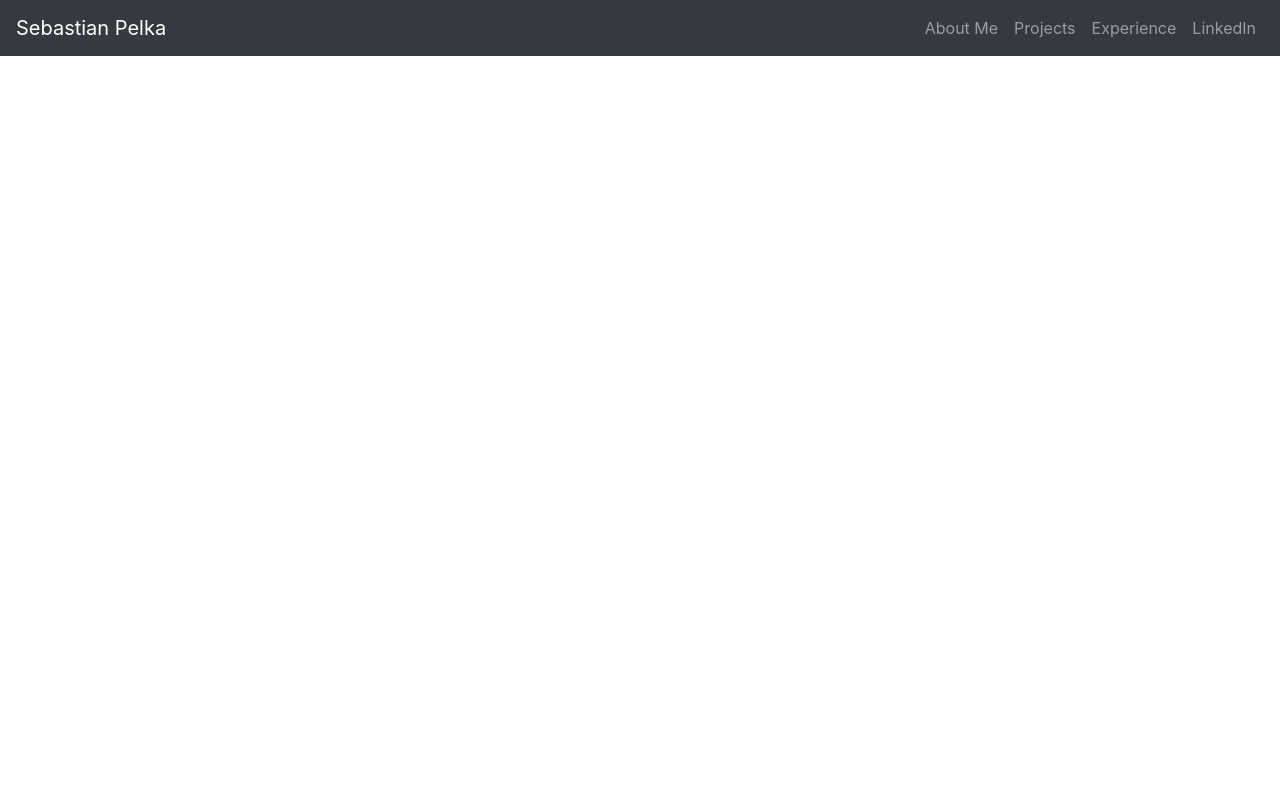
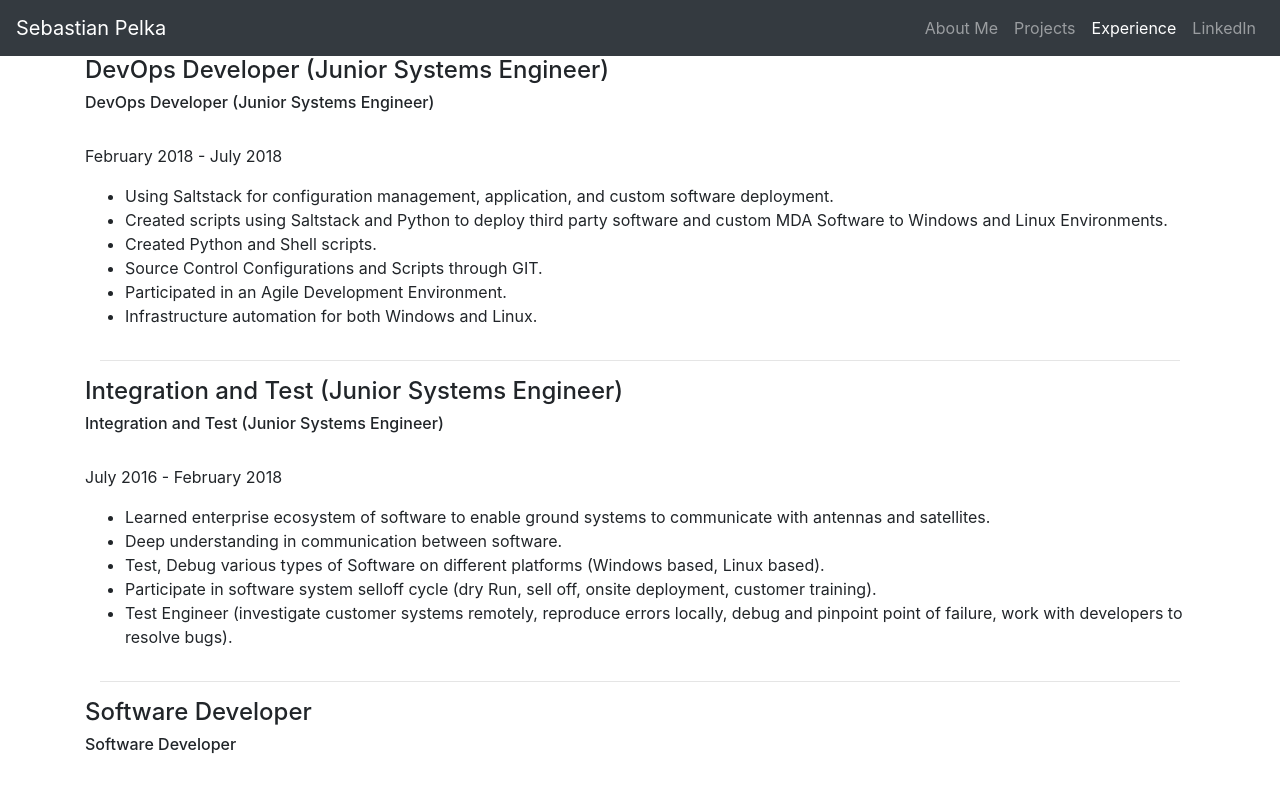
Before and after one commit to spelka/portfolio, an Angular app: page /experience-listing in a window 1280 px wide. Before the commit this address led to /. Shown: the top 790 px of the page. Built offline with nearby package versions, Linux system fonts and the light colour scheme.

Commit message:
Additional changes to fix routing

```diff
--- a/src/app/app.component.html
+++ b/src/app/app.component.html
@@ -7,13 +7,13 @@
   <div class="collapse navbar-collapse" id="navbarMenu">
     <ul class="navbar-nav ml-auto">
       <li class="nav-item">
-        <a routerLink="/portfolio/about-me" routerLinkActive="active" class="nav-link">About Me</a>
+        <a routerLink="/about-me" routerLinkActive="active" class="nav-link">About Me</a>
       </li>
       <li class="nav-item">
-        <a routerLink="/portfolio/project-listing" routerLinkActive="active" class="nav-link">Projects</a>
+        <a routerLink="/project-listing" routerLinkActive="active" class="nav-link">Projects</a>
       </li>
       <li class="nav-item">
-        <a routerLink="/portfolio/experience-listing" routerLinkActive="active" class="nav-link">Experience</a>
+        <a routerLink="/experience-listing" routerLinkActive="active" class="nav-link">Experience</a>
       </li>
       <li class="nav-item">
         <a href="https://www.linkedin.com/in/sebastian-pelka-4502a581/" routerLinkActive="active" class="nav-link">LinkedIn</a>
```
Also changed, not shown: src/app/app-routing.module.ts (+5 -5 lines).
